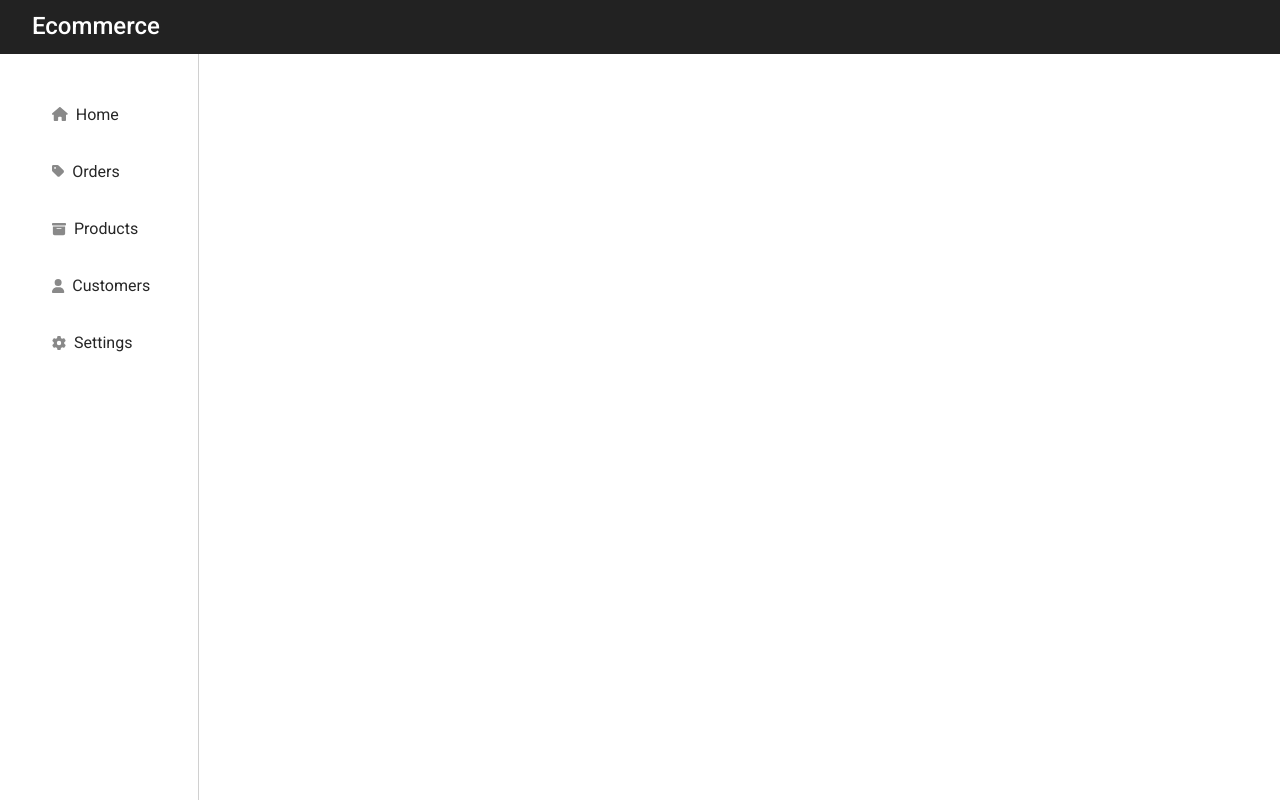
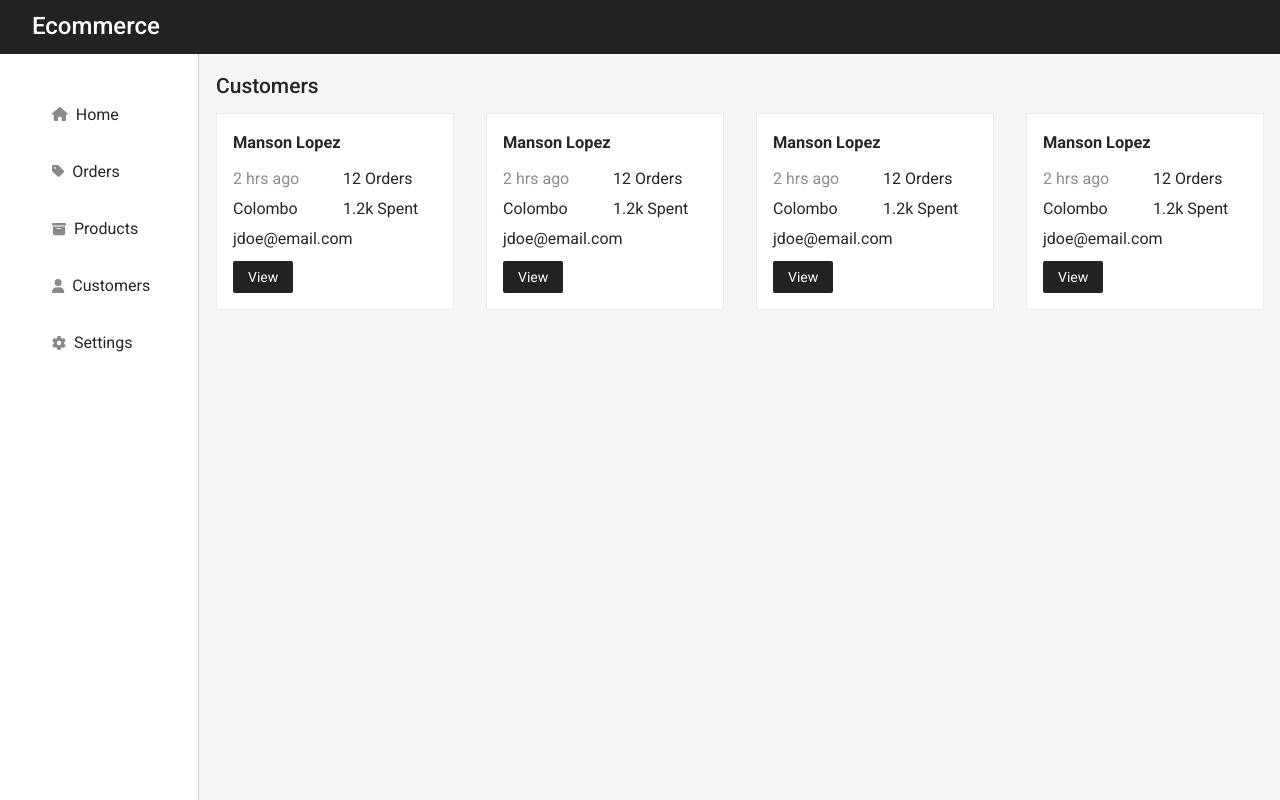
Before and after one commit to 0xluckycoder/ecommerce, a React (Create React App) app in the folder client/: page /customers in a window 1280 px wide. Built offline with nearby package versions, Linux system fonts and the light colour scheme.

Commit message:
customers page

```diff
--- /dev/null
+++ b/client/src/Components/Customers.js
@@ -0,0 +1,46 @@
+import styles from './customers.module.scss';
+import { Row, Col, Button } from 'antd';
+
+export default function Customers() {
+    return (
+        <div className="customers">
+            <div className="customers-inner">
+                <h2>Customers</h2>
+                <Row gutter={32}>
+                    <Col lg={6} md={12} sm={24} xs={24}>
+                        <CustomerCard />
+                    </Col>
+                    <Col lg={6} md={12} sm={24} xs={24}>
+                        <CustomerCard />
+                    </Col>
+                    <Col lg={6} md={12} sm={24} xs={24}>
+                        <CustomerCard />
+                    </Col>
+                    <Col lg={6} md={12} sm={24} xs={24}>
+                        <CustomerCard />
+                    </Col>
+                </Row>
+            </div>
+        </div>
+    );
+}
+
+function CustomerCard () {
+    return (
+        <div className={styles.card}>
+            <h3 className={styles.name}>Manson Lopez</h3>
+            <div className={styles.row}>
+                <p className={styles.status}>2 hrs ago</p>
+                <p className={styles.orders}>12 Orders</p>
+            </div>
+            <div className={styles.row}>
+                <p className={styles.city}>Colombo</p>
+                <p className={styles.totalSpent}>1.2k Spent</p>
+            </div>
+
+            <p className={styles.email}>jdoe@email.com</p>
+
+            <Button className="themed-btn">View</Button>
+        </div>
+    )
+}
--- a/client/src/Components/SellerDashboard.js
+++ b/client/src/Components/SellerDashboard.js
@@ -4,6 +4,7 @@ import TopNav from './TopNav';
 import Home from './Home';
 import Orders from './Orders';
 import Products from './Products';
+import Customers from './Customers';
 
 import './sellerDashboard.scss';
 
@@ -31,6 +32,7 @@ export default function SellerDashboard() {
                     <Route path="/dashboard" element={<Home />} />
                     <Route path="/orders" element={<Orders />} />
                     <Route path="/products" element={<Products />} />
+                    <Route path="/customers" element={<Customers />} />
                 </Routes>
             </div>
         </div>
--- /dev/null
+++ b/client/src/Components/customers.module.scss
@@ -0,0 +1,31 @@
+.card {
+    background: #fff;
+    padding: 1rem;
+    width: 100%;
+    border: 1px solid #EBEBEB;
+
+    h3, p {
+        margin-bottom: 0px;
+    }
+
+    .name {
+        font-weight: bold;
+        margin-bottom: 10px;
+    }
+
+    .row {
+
+        .status {
+            color: #8E8E8E;
+        }
+
+        display: grid;
+        grid-template-columns: 1fr 1fr;
+        column-gap: 1rem;
+        margin-bottom: 5px;
+    }
+
+    .email {
+        padding-bottom: 10px;
+    }
+}
--- a/client/src/Components/sellerDashboard.scss
+++ b/client/src/Components/sellerDashboard.scss
@@ -8,7 +8,8 @@
 // admin common pages
 .home,
 .orders,
-.products {
+.products,
+.customers {
     margin-left: 200px;
     padding-top: 53.71px; // height of the navbar
     width: 100%;
@@ -16,7 +17,8 @@
 
     .home-inner,
     .orders-inner,
-    .products-inner {
+    .products-inner,
+    .customers-inner {
         width: 100%;
         max-width: 1400px;
         margin: 0 auto;
@@ -33,7 +35,8 @@
 @media (max-width: 768px) {
     .home,
     .orders,
-    .products {
+    .products,
+    .customers {
         margin-left: 0px;
     }
 }
```
